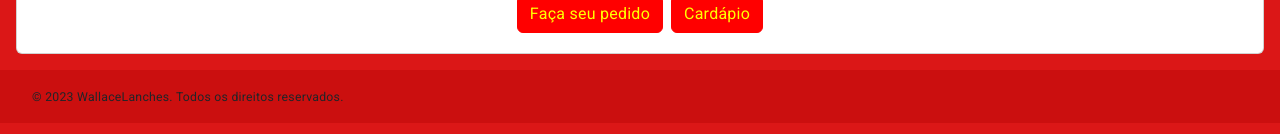
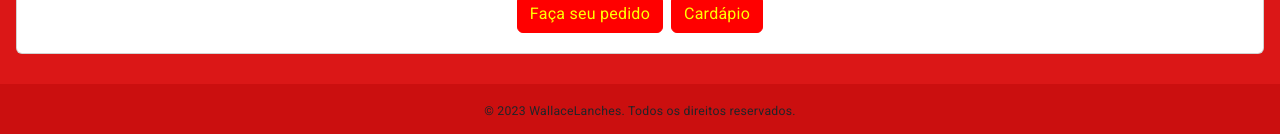
Before and after one commit to dmrramaral/wallaceLanchesFront, an Angular app: page / in a window 1280 px wide. Shown: the part 724-858 px from the top of the page. Built offline with nearby package versions, Linux system fonts and the light colour scheme; no server answers; a web font is replaced by a local one.

Commit message:
Ajustando footer

```diff
--- a/src/app/app.component.html
+++ b/src/app/app.component.html
@@ -1,3 +1,3 @@
 <app-header></app-header>
     <main><router-outlet></router-outlet></main>
-<app-footer style="width: 100%;"></app-footer>
+<app-footer></app-footer>
--- a/src/app/footer/footer.component.css
+++ b/src/app/footer/footer.component.css
@@ -4,7 +4,7 @@
   }
 
   footer {
-      font-size:xx-small;
+    font-size: xx-small;
 
   }
 
@@ -18,13 +18,6 @@
     display: flex;
     flex-direction: column-reverse;
     gap: 1rem;
+    margin-bottom: 0px ;
   }
 }
-footer {
-    background-color: #ca0f0fe5;
-
-
-    align-items: center;
-    padding: 1rem 2rem;
-
-}
--- a/src/app/footer/footer.component.html
+++ b/src/app/footer/footer.component.html
@@ -1,4 +1,4 @@
-<footer class="footer navbar-fixed-bottom">
+<footer>
 
     <small>&copy;
         2023 WallaceLanches. Todos os direitos reservados.
--- a/src/styles.css
+++ b/src/styles.css
@@ -150,10 +150,26 @@ body {
 
 html,
 body {
-    height: 100%;
+    position: relative;
+    min-height: 100vh;
 }
 
 body {
     margin: 0;
     font-family: Roboto, "Helvetica Neue", sans-serif;
 }
+
+main {
+    /* Defina a altura do conteúdo principal da página, isso pode variar dependendo do seu layout */
+    min-height: calc(100vh - (2rem + 1rem)); /* Subtrai a altura do header e padding do footer */
+}
+
+footer {
+    position: inherit;
+    bottom: 0;
+    left: 0;
+    right: 0;
+    background-color: #ca0f0fe5;
+    padding: 1rem 2rem;
+    text-align: center;
+}
```
Lines whose indentation alone changed are shown as unchanged.
